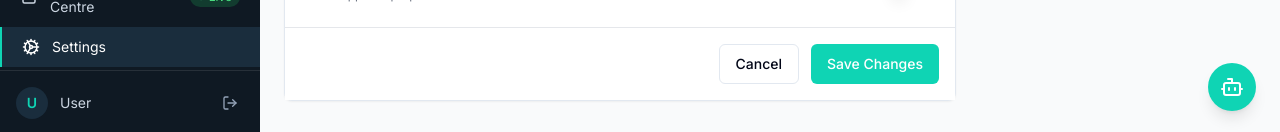
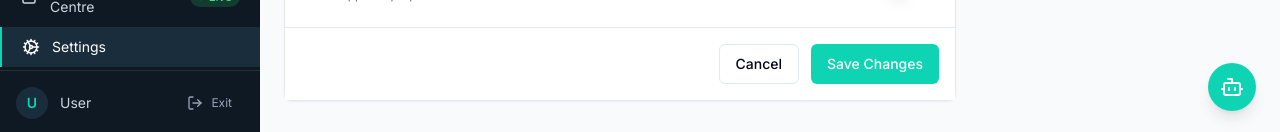
Before and after one commit to aksri648/CRM-XERA, a React (Vite) app in the folder frontend/: page /settings in a window 1280 px wide. Shown: the part 665-797 px from the top of the page. Built offline with nearby package versions, Linux system fonts and the light colour scheme; no server answers; the HTML template or start-up script is replaced by a standard one.

Commit message:
Fix exit button visibility - add shrink-0 and text label

```diff
--- a/frontend/src/components/layout/Sidebar.jsx
+++ b/frontend/src/components/layout/Sidebar.jsx
@@ -125,7 +125,7 @@ export default function Sidebar({ onOpenCommandCentre }) {
         ))}
       </nav>
 
-      <div className="border-t border-white/10 p-4 flex items-center gap-3">
+      <div className="border-t border-white/10 p-4 flex items-center gap-3 shrink-0">
         <div className="w-8 h-8 rounded-full bg-[#1a2d3d] flex items-center justify-center">
           <span className="text-[#0fd4b4] font-semibold text-sm">U</span>
         </div>
@@ -134,10 +134,11 @@ export default function Sidebar({ onOpenCommandCentre }) {
         </div>
         <button
           onClick={() => navigate('/')}
-          className="p-1.5 rounded-lg text-slate-400 hover:text-white hover:bg-white/10 transition-colors"
+          className="flex items-center gap-2 px-3 py-1.5 rounded-lg text-slate-400 hover:text-white hover:bg-white/10 transition-colors text-xs"
           title="Exit to landing page"
         >
           <LogOut size={16} />
+          <span>Exit</span>
         </button>
       </div>
     </aside>
```
